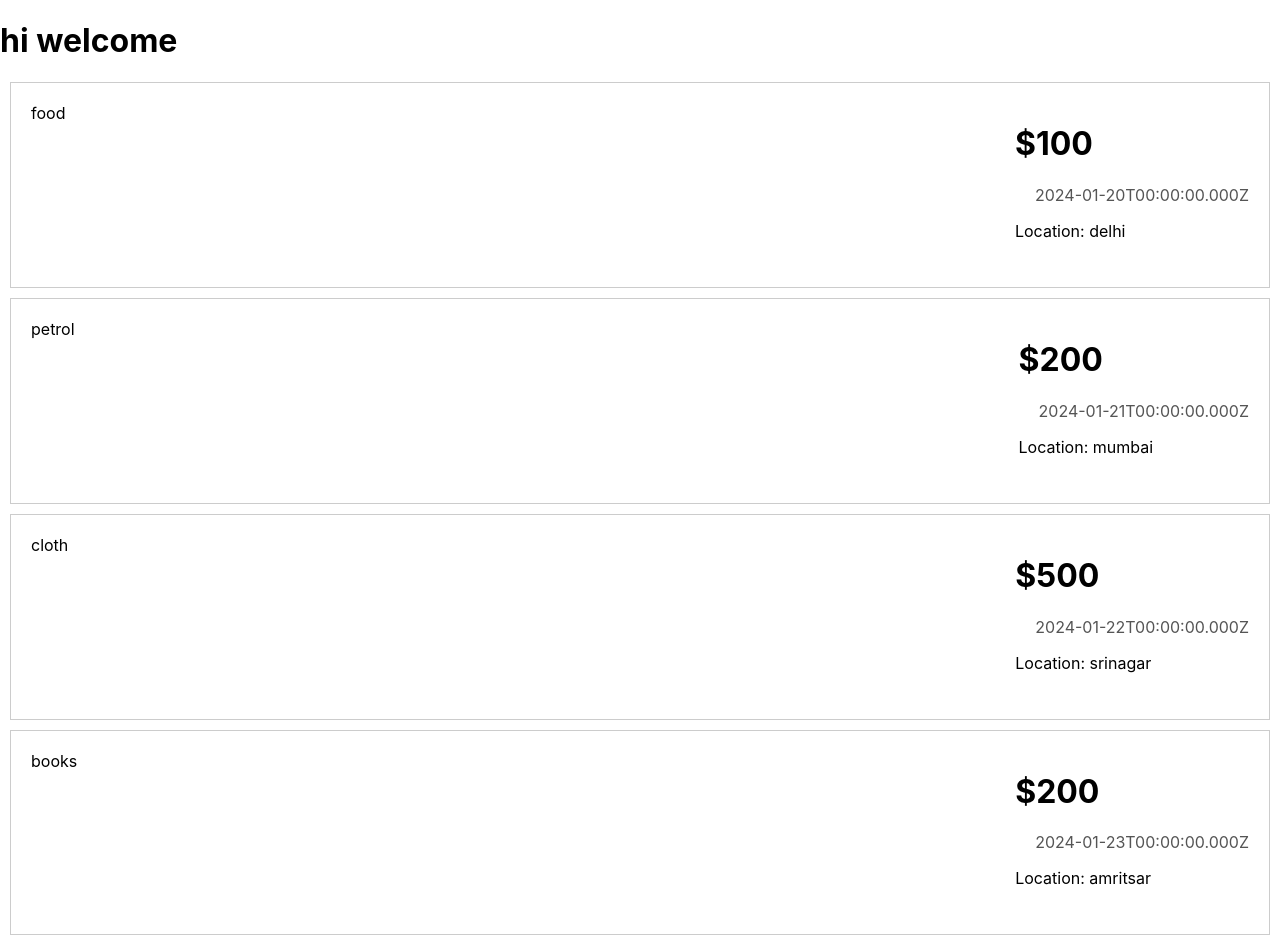
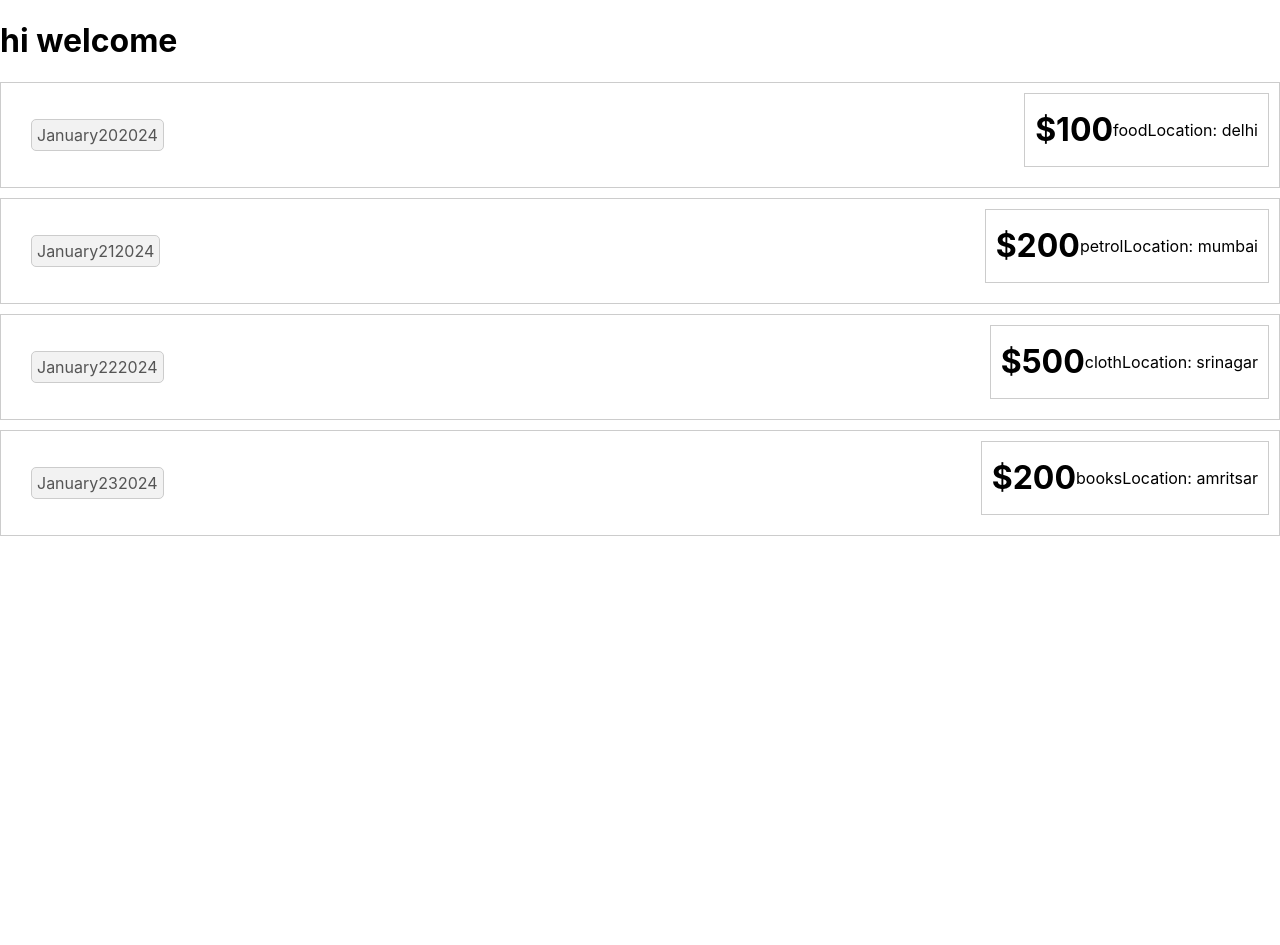
Before and after one commit to Tabish-yaseen/React-basics, a React (Create React App) app: page / in a window 1280 px wide. After the commit the page ends 800 px from the top, so only its background shows below. Built offline with nearby package versions, Linux system fonts and the light colour scheme.

Commit message:
making ExpenseDetails componenets

```diff
--- a/src/App.js
+++ b/src/App.js
@@ -1,6 +1,7 @@
 import logo from './logo.svg';
 import './App.css';
-import Expense  from './components/Exepnse';
+import ExpenseItem  from './components/ExpenseItem';
+import Cards from './components/Cards'
 
 function App() {
   const expenses=[
@@ -10,11 +11,11 @@ function App() {
     {title:'books',Amount:200,time:new Date(2024,0,23),location:'amritsar'},
   ]
   return (
-    <div>
+    <Cards>
       <h1>hi welcome</h1>
       {expenses.map((element)=>{
         return(
-          <Expense
+          <ExpenseItem
          title={element.title}
          Amount={element.Amount}
          time={element.time}
@@ -22,10 +23,8 @@ function App() {
          />
 
         )
-
-
       })}
-    </div>
+    </Cards>
 
   );
 }
--- /dev/null
+++ b/src/components/Cards.js
@@ -0,0 +1,6 @@
+function Cards(pors){
+    const classes=pors.className
+    return <div className={classes}>{pors.children}</div>
+
+}
+export default Cards
--- a/src/components/Exepnse.js
+++ /dev/null
@@ -1,17 +0,0 @@
-import './Expense.css'
-function Expense(props) {
-    const time = props.time.toISOString();
-
-    return (
-      <div className="expense-container">
-        <div className="expense-item">{props.title}</div>
-        <div className="expense-item">
-          <h1>${props.Amount}</h1>
-          <div className="nested-expense">{time}</div>
-          <p>Location: {props.location}</p>
-        </div>
-      </div>
-    );
-  }
-
-  export default Expense;
--- a/src/components/Expense.css
+++ /dev/null
@@ -1,16 +0,0 @@
-.expense-container {
-    display: flex;
-    justify-content: space-between;
-    padding: 20px;
-    border: 1px solid #ccc;
-    margin: 10px;
-  }
-
-  .expense-item {
-    margin-bottom: 10px;
-  }
-
-  .nested-expense {
-    margin-left: 20px;
-    color: #555;
-  }
--- /dev/null
+++ b/src/components/ExpenseDate.css
@@ -0,0 +1,14 @@
+/* ExpenseDate.css */
+.nested-expense {
+    display: flex;
+    justify-content: space-between;
+    align-items: center;
+    background-color: #f2f2f2;
+    padding: 5px;
+    border-radius: 5px;
+    border: 1px solid #ccc;
+  }
+
+  .nested-expense div {
+    text-align: center;
+  }
--- /dev/null
+++ b/src/components/ExpenseDate.js
@@ -0,0 +1,18 @@
+import './ExpenseDate.css'
+function ExpenseDate(props){
+
+    const day = props.time.getDate();
+    const month = props.time.toLocaleString('en', { month: 'long' }); // Full month name
+    const year = props.time.getFullYear();
+    return(
+            <div className="nested-expense">
+            <div>{month}</div>
+            <div>{day}</div>
+            <div>{year}</div>
+
+          </div>
+
+
+    )
+}
+export default ExpenseDate
--- /dev/null
+++ b/src/components/ExpenseDetails.css
@@ -0,0 +1,14 @@
+.expense-details-container {
+    display: flex;
+    justify-content: space-between;
+    align-items: center;
+    padding: 10px;
+    border: 1px solid #ccc;
+    margin-bottom: 10px;
+  }
+
+  .expense-item h1,
+  .expense-item,
+  .expense-details-location {
+    margin: 0;
+  }
--- /dev/null
+++ b/src/components/ExpenseDetails.js
@@ -0,0 +1,19 @@
+import './ExpenseDetails.css';
+
+import './ExpenseDetails.css';
+
+function ExpenseDetails(props) {
+  return (
+    <div className="expense-details-container">
+      <div className="expense-item">
+        <h1>${props.Amount}</h1>
+      </div>
+      <div className="expense-item">{props.title}</div>
+      <div className="expense-details-location">
+        <p>Location: {props.location}</p>
+      </div>
+    </div>
+  );
+}
+
+export default ExpenseDetails;
--- /dev/null
+++ b/src/components/ExpenseItem.css
@@ -0,0 +1,15 @@
+.expense-container {
+  display: flex;
+  justify-content: space-between;
+  align-items: center;
+  padding: 10px;
+  border: 1px solid #ccc;
+  margin-bottom: 10px;
+}
+
+
+
+.nested-expense {
+  margin-left: 20px;
+  color: #555;
+}
--- /dev/null
+++ b/src/components/ExpenseItem.js
@@ -0,0 +1,15 @@
+import './ExpenseItem.css';
+import ExpenseDate from './ExpenseDate';
+import Cards from './Cards';
+import ExpenseDetails from './ExpenseDetails';
+
+function ExpenseItem(props) {
+  return (
+    <Cards className="expense-container">
+      <ExpenseDate time={props.time} />
+      <ExpenseDetails Amount={props.Amount} location={props.location} title={props.title} />
+    </Cards>
+  );
+}
+
+export default ExpenseItem;
```
